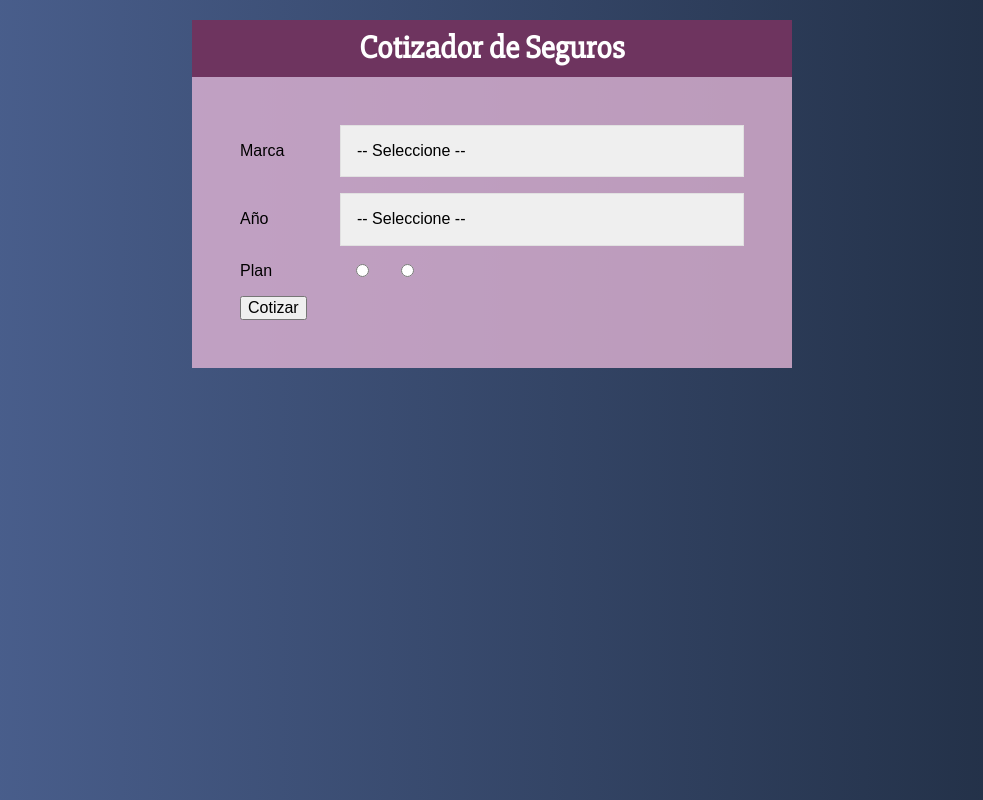
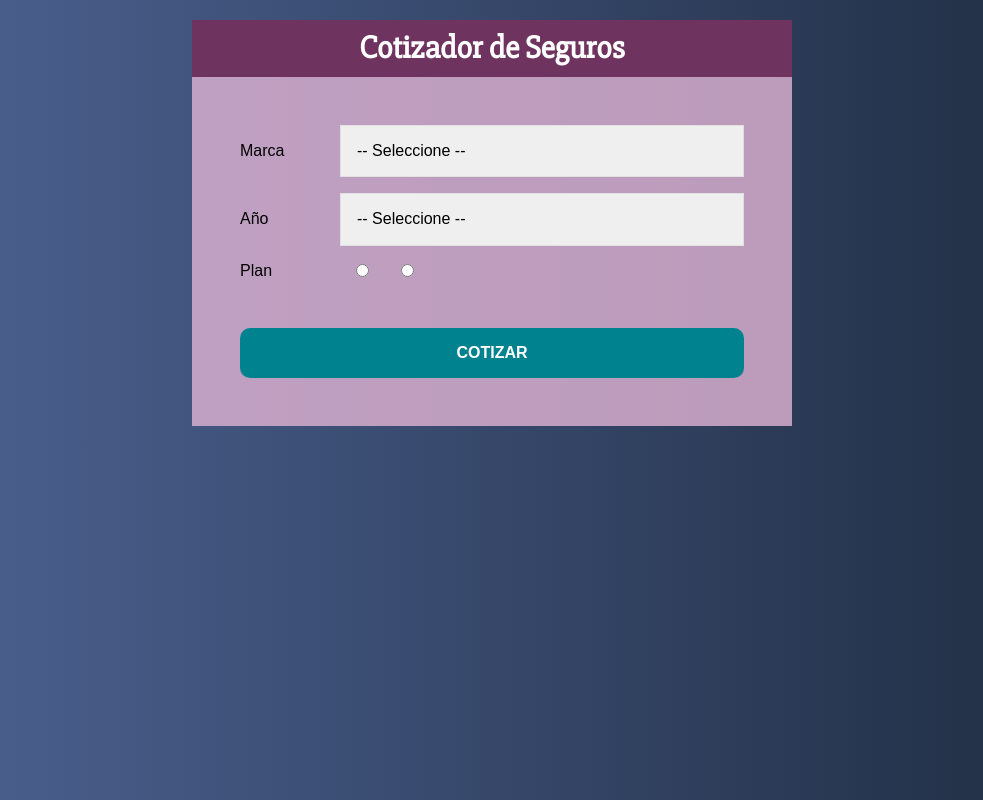
Before and after one commit to johanBautista/cotizador_react, a React (Create React App) app: page / in a window 1280 px wide. Shown: the whole page, without its empty margins (148-1131 px from the left). Built offline with nearby package versions, Linux system fonts and the light colour scheme.

Commit message:
button  styled components

```diff
--- a/src/Components/Formulario.js
+++ b/src/Components/Formulario.js
@@ -16,9 +16,27 @@ const Select = styled.select`
   border: 1px solid #e1e1e1;
   -webkit-appearance: none;
 `;
-const Radio = styled.input`
+const InputRadio = styled.input`
   margin: 0 1rem;
 `;
+const Boton = styled.button`
+  background-color: #00838f;
+  font-size: 16px;
+  width: 100%;
+  padding: 1rem;
+  color: #fff;
+  text-transform: uppercase;
+  font-weight: bold;
+  border: none;
+  border-radius: 10px;
+  margin-top: 2rem;
+  transition: background-color 0.4s ease;
+  &:hover {
+    background-color: #26c6da;
+    cursor: pointer;
+  }
+`;
+
 const Formulario = () => {
   return (
     <form>
@@ -49,10 +67,10 @@ const Formulario = () => {
       </Campo>
       <Campo>
         <Label htmlFor="">Plan </Label>
-        <Radio type="radio" name="plan" value="basico" />
-        <Radio type="radio" name="plan" value="completo" />
+        <InputRadio type="radio" name="plan" value="basico" />
+        <InputRadio type="radio" name="plan" value="completo" />
       </Campo>
-      <button>Cotizar</button>
+      <Boton>Cotizar</Boton>
     </form>
   );
 };
```
